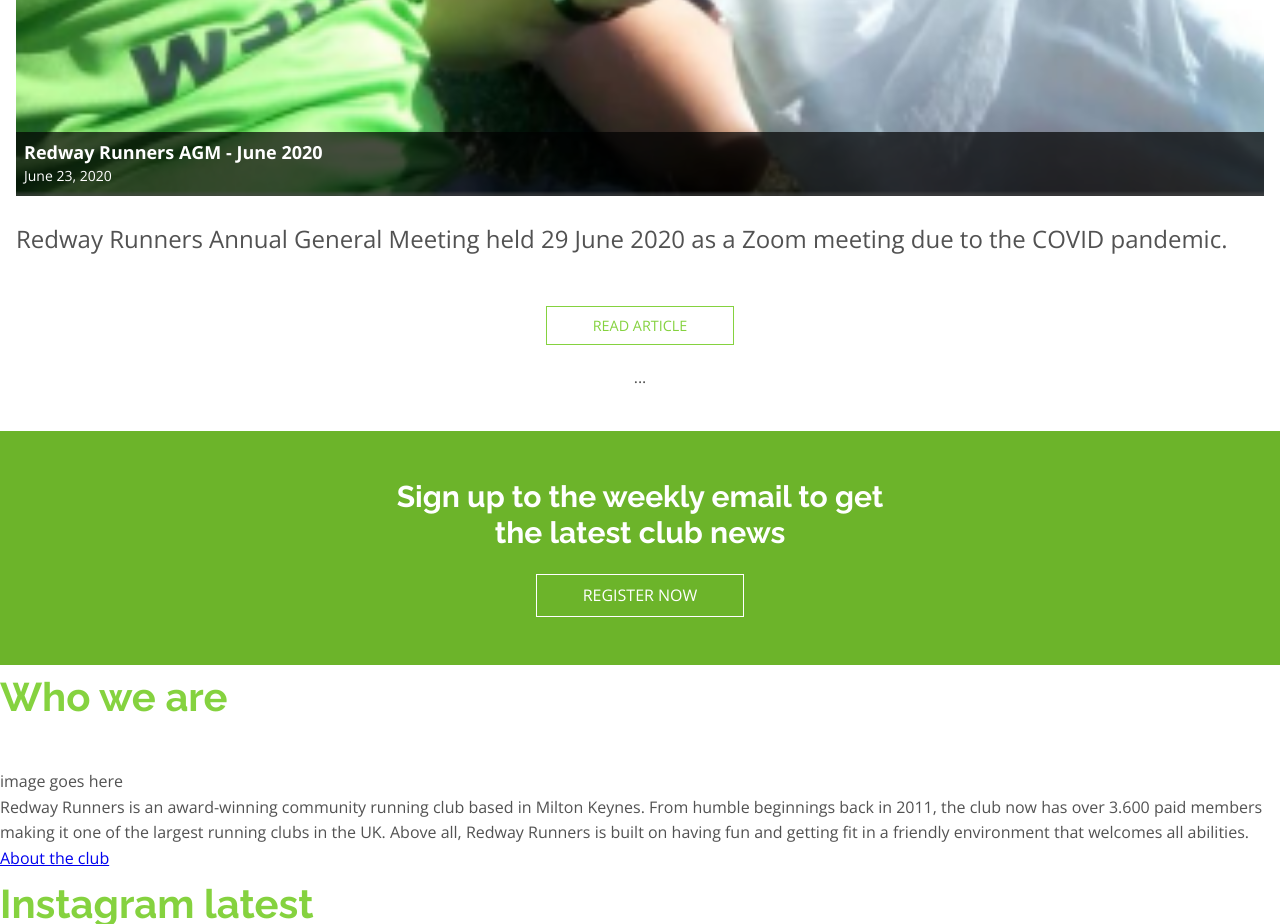
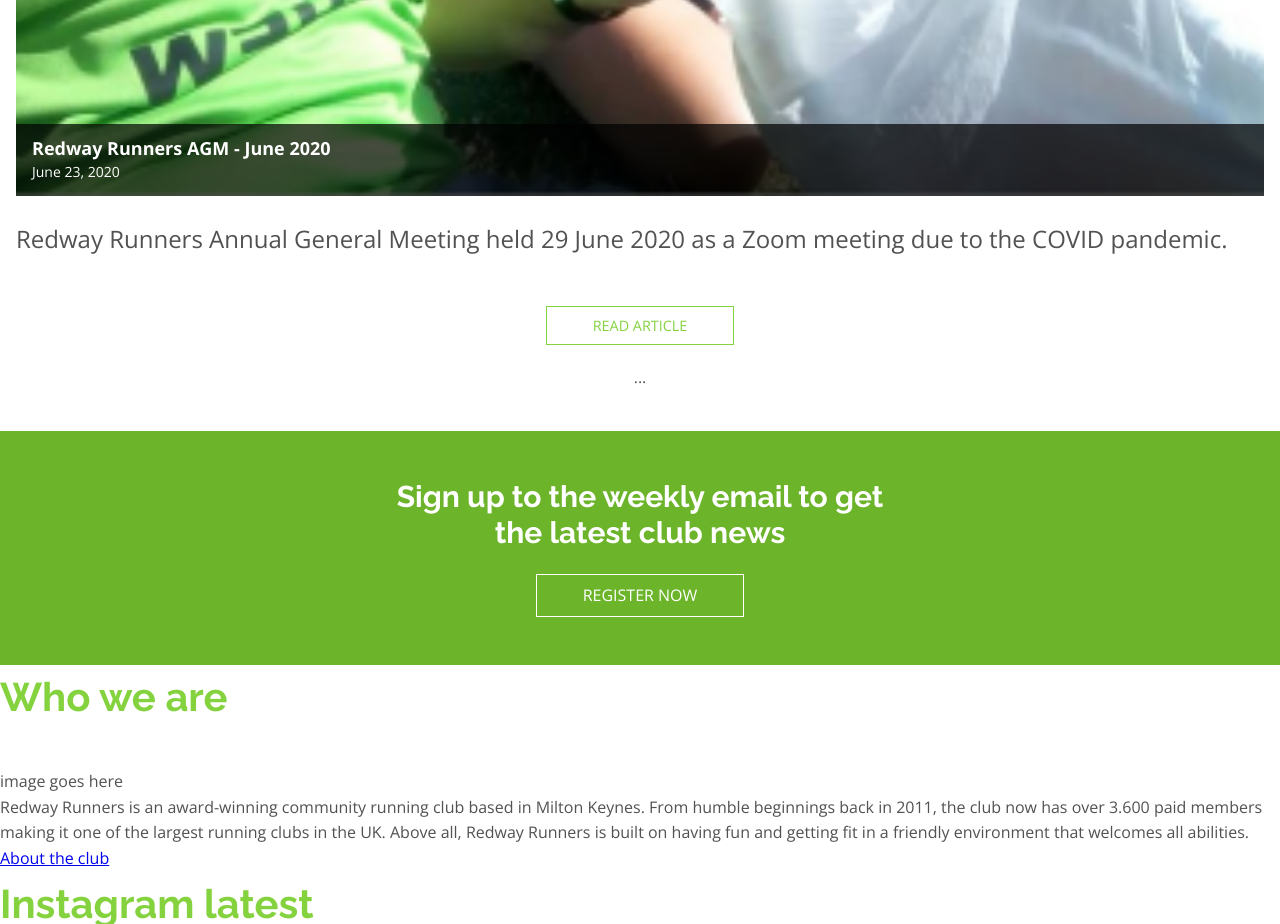
Before and after one commit to ravenblack24/rr-redesign, a website: page index.html in a window 1280 px wide. Shown: the part 2320-3244 px from the top of the page. Drawn offline with nearby package versions, Linux system fonts and the light colour scheme.

Commit message:
news and next run updates

```diff
--- a/scss/partials/_news.scss
+++ b/scss/partials/_news.scss
@@ -29,14 +29,14 @@
                 bottom:0;
                 background: rgba(0,0,0,0.7);
                 width: 100%;
-                padding: 0.5em;
+                padding: 0.75em 1em;
                 z-index: 10;
 
                 &__title {
                     font-size: 1.125rem;
                     font-weight: $fw-b;
                     margin:0;
-                    padding:0;
+
                     color: $white;
                     line-height: 1.4;
                 }
@@ -44,23 +44,19 @@
                 &__date {
                     font-size: 0.875rem;
                     margin:0;
-                    padding:0;
+
                     color: $white;
                 }
             }
-
         }
 
         &__snippet {
             padding: 1em 0;
         }
 
-
         &__more {
             text-align: center;
             padding: 1.25em 0 .5em;
         }
-
     }
-
 }
--- a/scss/partials/_nextrun.scss
+++ b/scss/partials/_nextrun.scss
@@ -1,7 +1,4 @@
 .nextrun {
-    // background-image: url(../../img/background-next-run.PNG);
-    // background-size: cover;
-    // background-position: center;
     background-color: $dark-gray;
     padding: 1em;
 
```
Also changed, not shown: css/main.css.
